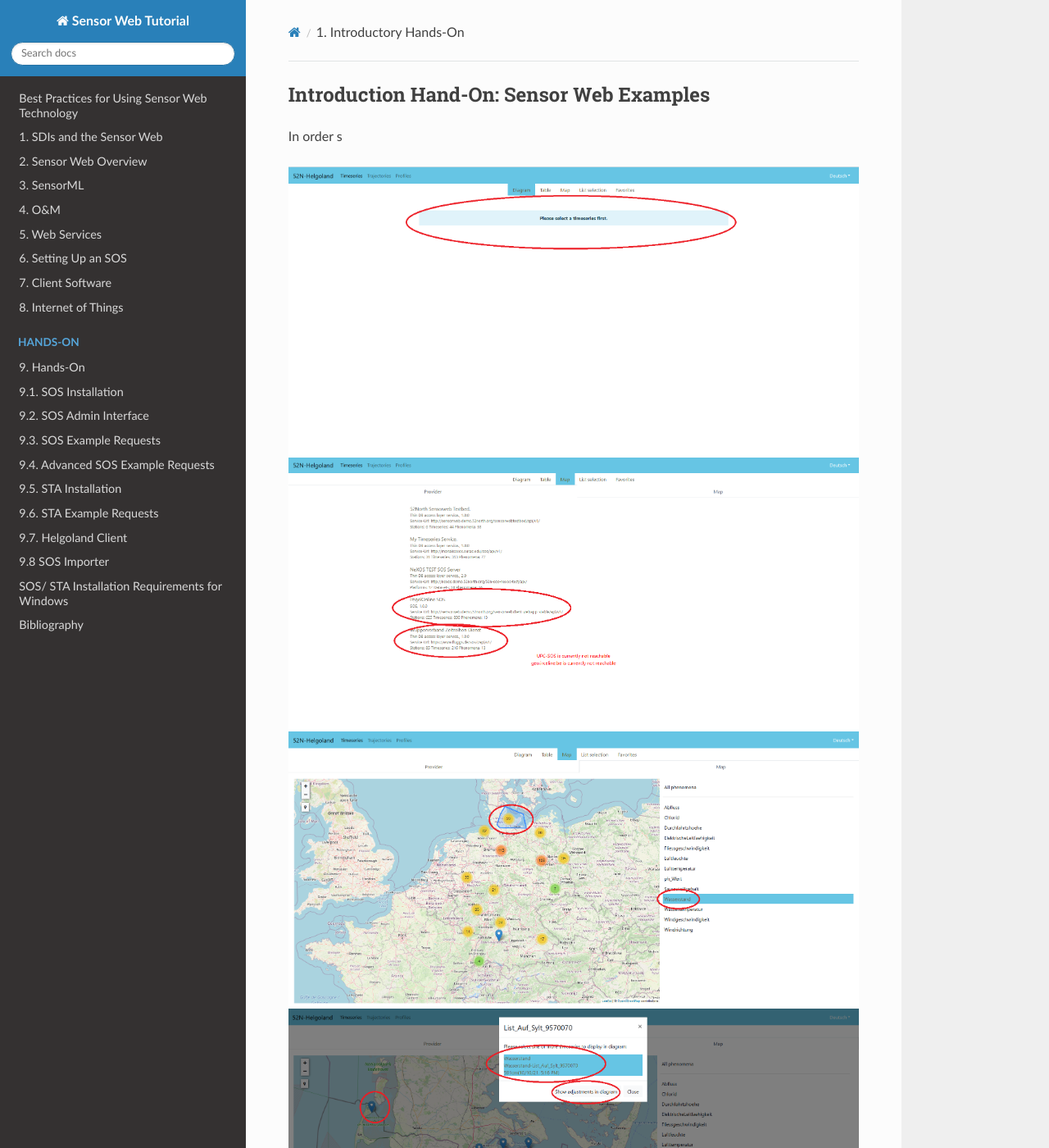
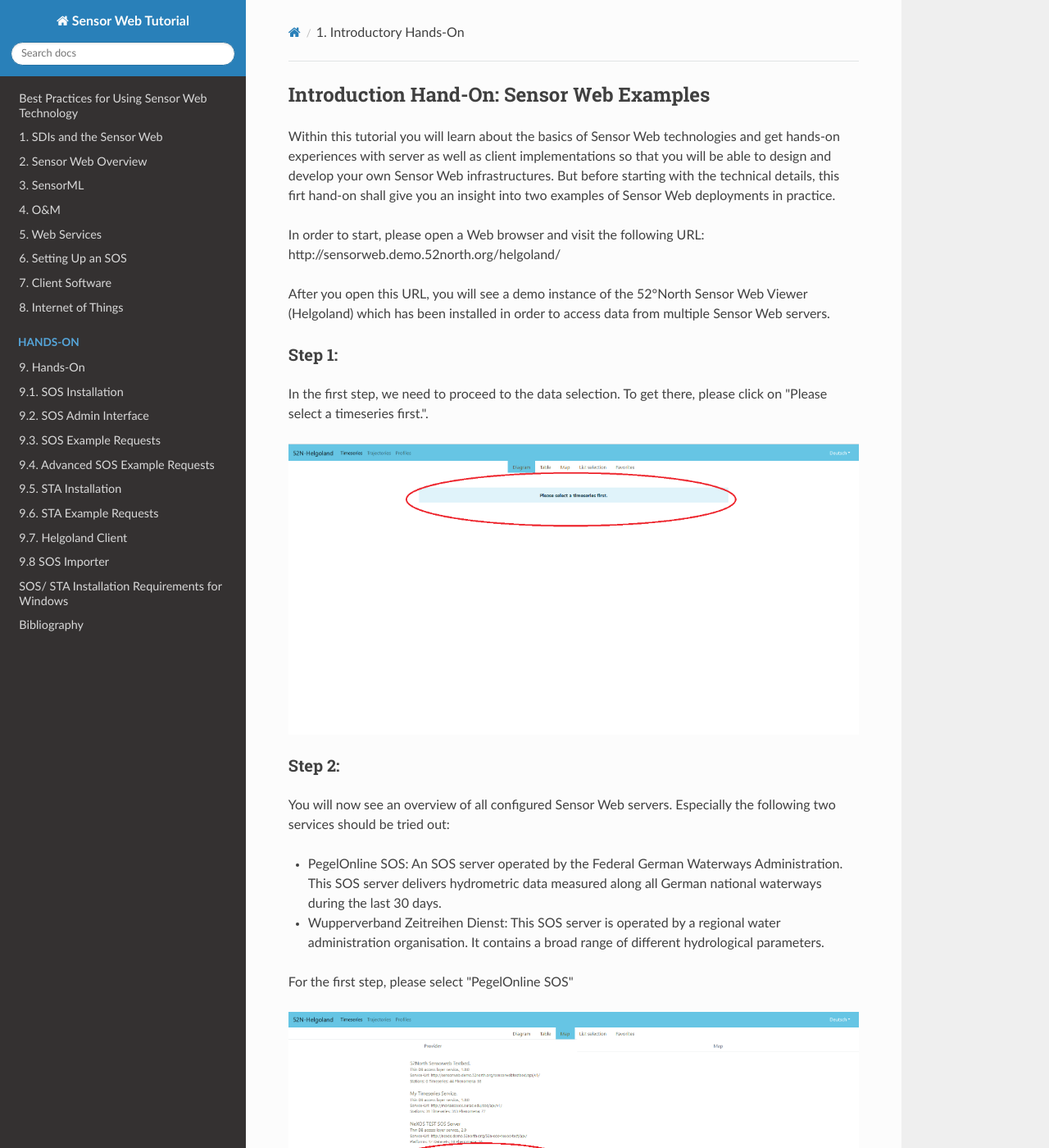
Before and after one commit to 52North/sensor-web-tutorial, an MkDocs documentation site: the page built from docs/hands-on/01_01_intro_hands_on.md, in a window 1280 px wide and 1400 px high. Shown: the whole window at 82% size. Built offline with MkDocs 1.6.1, drawn with Linux system fonts in a browser that asks for light colours; nearby versions of some CDN libraries; some of the changed text lies outside the part shown.

Commit message:
Update 01_01_intro_hands_on.md

```diff
--- a/docs/hands-on/01_01_intro_hands_on.md
+++ b/docs/hands-on/01_01_intro_hands_on.md
@@ -5,10 +5,53 @@
 
 ## Introduction Hand-On: Sensor Web Examples
 
-In order s
+Within this tutorial you will learn about the basics of Sensor Web technologies and get hands-on experiences with server as well as client implementations so that you will be able to design and develop your own Sensor Web infrastructures. But before starting with the technical details, this firt hand-on shall give you an insight into two examples of Sensor Web deployments in practice.
+
+In order to start, please open a Web browser and visit the following URL: http://sensorweb.demo.52north.org/helgoland/
+
+After you open this URL, you will see a demo instance of the 52°North Sensor Web Viewer (Helgoland) which has been installed in order to access data from multiple Sensor Web servers.
+
+### Step 1:
+
+In the first step, we need to proceed to the data selection. To get there, please click on "Please select a timeseries first.".
 
 ![Intro_Hands-On_1.png](../images/Intro_Hands-On_1.png "Intro_Hands-On_1")
+
+### Step 2:
+
+You will now see an overview of all configured Sensor Web servers. Especially the following two services should be tried out:
+
+* PegelOnline SOS: An SOS server operated by the Federal German Waterways Administration. This SOS server delivers hydrometric data measured along all German national waterways during the last 30 days.
+* Wupperverband Zeitreihen Dienst: This SOS server is operated by a regional water administration organisation. It contains a broad range of different hydrological parameters.
+
+For the first step, please select "PegelOnline SOS"
+
 ![Intro_Hands-On_2.png](../images/Intro_Hands-On_2.png "Intro_Hands-On_2")
+
+
+### Step 3:
+
+Now you can see two things: On the right-hand side there is a list of all observed measurement parameters available from this SOS server. We select "Wasserstand" (= water level). After that, the map shows all stations which are measuring this parameter.
+
+As there are lots of stations available, the stations are clustered on the map. To get a detailed view, we click on the northern-most cluster.
+
 ![Intro_Hands-On_3.png](../images/Intro_Hands-On_3.png "Intro_Hands-On_3")
+
+### Step 4:
+
+After clicking on the cluster, we get a detailed view of the stations. Then we click on the station marked with the red circle on the image below. After that a dedicated menu opens. This menu shows the time series available at this location "List auf Sylt" with their latest available measured value (in this case the latest value for the water level).
+
+In order to proceed, we click on this entry so that it is highlighted in blue. After that we click on "Show adjustments in diagram" in order to open the time series in a diagram view.
+
 ![Intro_Hands-On_4.png](../images/Intro_Hands-On_4.png "Intro_Hands-On_4")
+
+### Step 5:
+
+In the next step we see the diagram view and are able to navigate through the time series.
+
 ![Intro_Hands-On_5.png](../images/Intro_Hands-On_5.png "Intro_Hands-On_5")
+
+
+### Further Steps:
+
+We may now add furhter time series. For this purpose, we can click on the "Map" tab on the top of the menu. There we can also select data from other providers which shall be combined with the previously selected time series.
```
